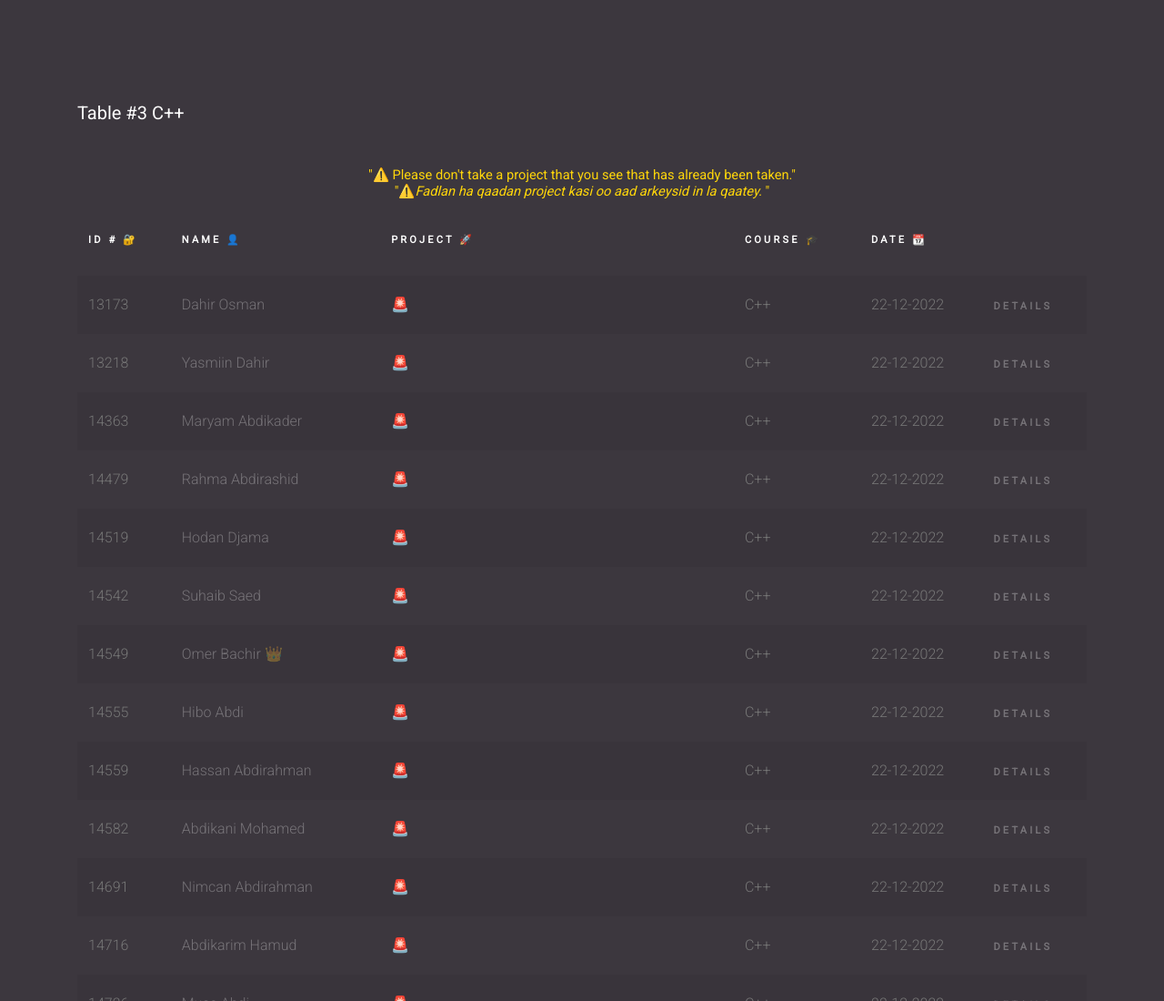
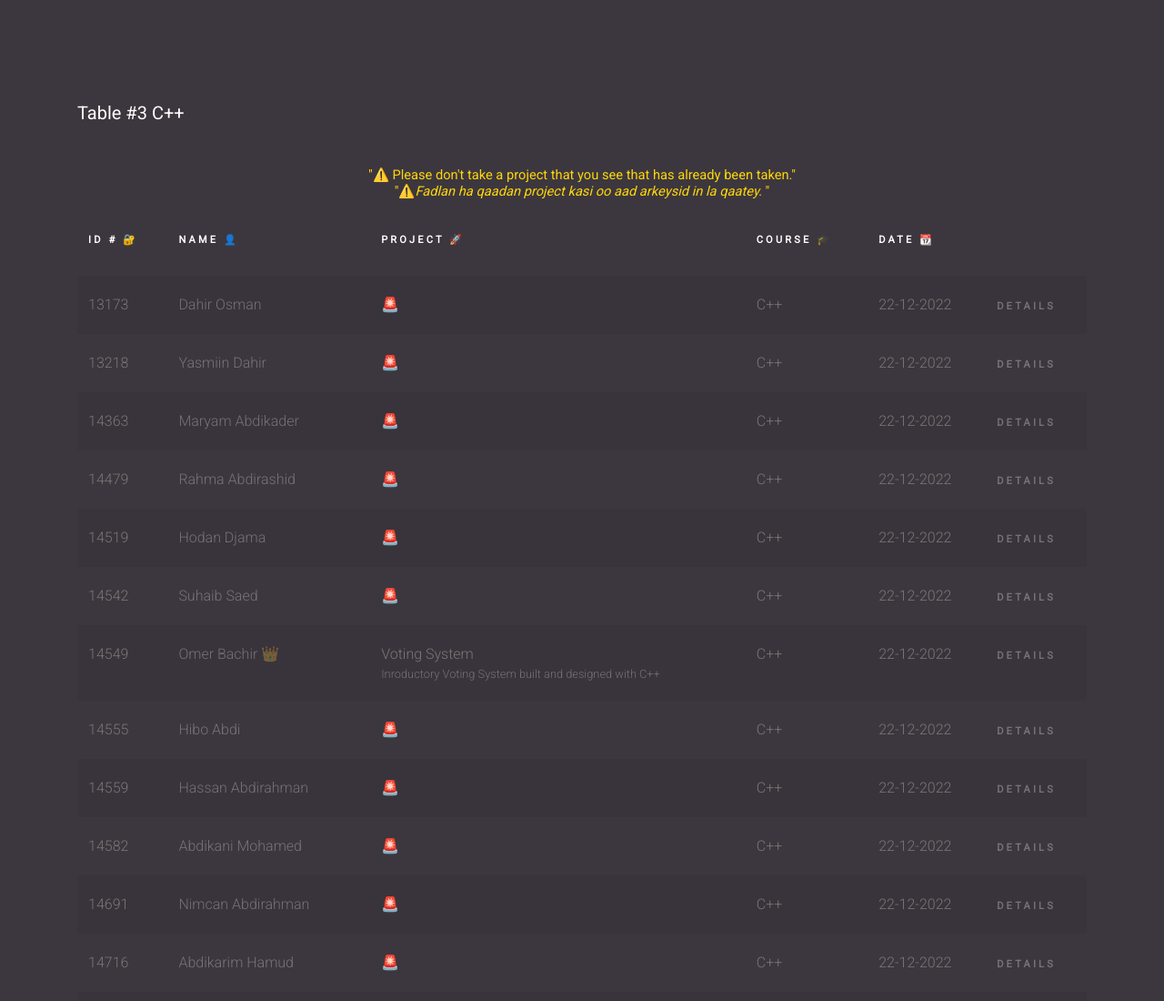
Before and after one commit to Abdal-Ne0n/JuniorA, a plain HTML site: page index3.html in a window 1280 px wide. Shown: the top 1100 px of the page at 91% size. Drawn offline with nearby package versions, Linux system fonts and the light colour scheme; a script that the page names is missing.

Commit message:
Update index3.html

```diff
--- a/index3.html
+++ b/index3.html
@@ -135,8 +135,8 @@
                         </td>
                         <td><a href="#">Omer Bachir 👑</a></td>
                         <td>
-                          🚨
-                          <small class="d-block"></small>
+                          Voting System
+                          <small class="d-block">Inroductory Voting System built and designed with C++</small>
                         </td>
                         <td>C++</td>
                         <td>22-12-2022</td>
```
